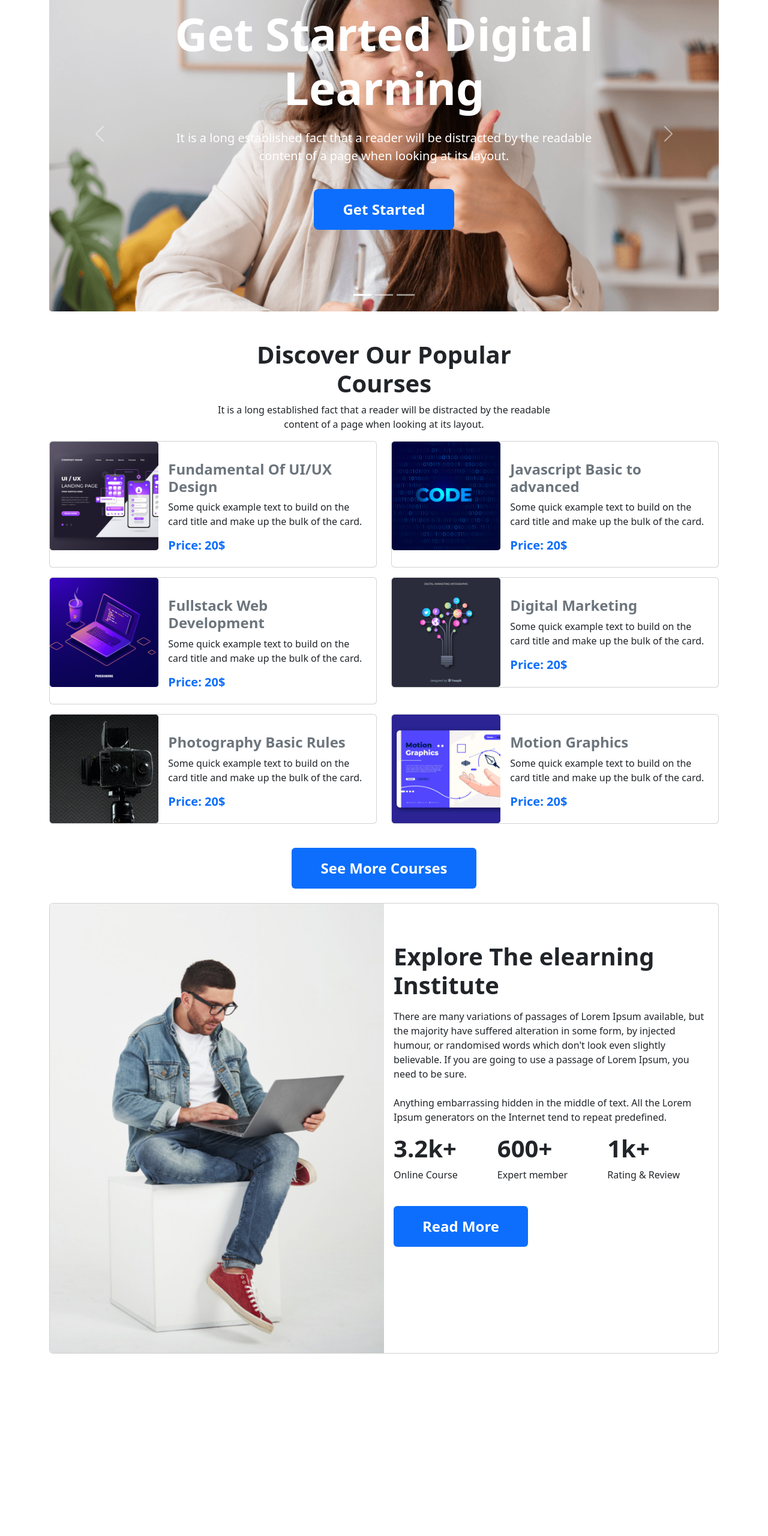
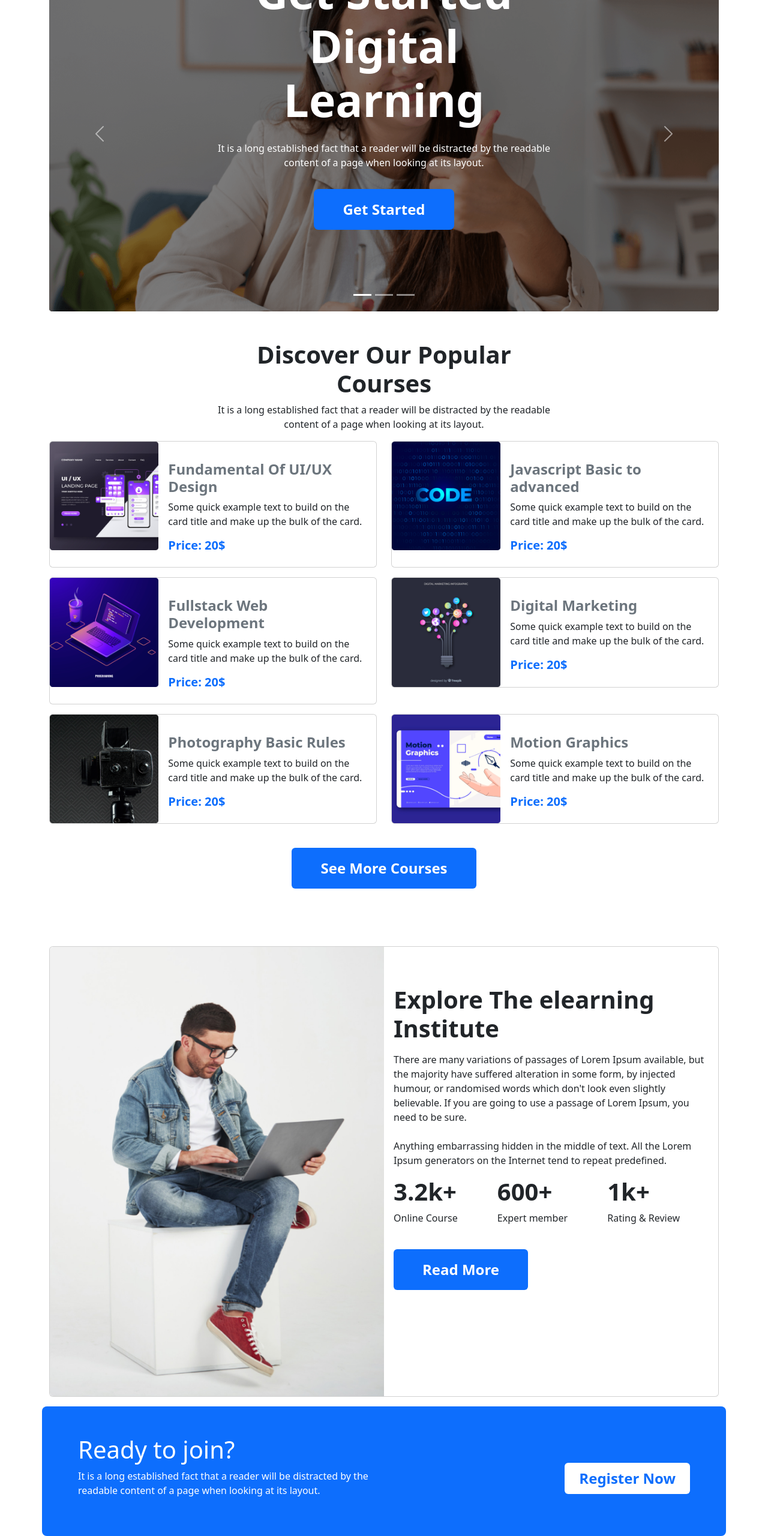
Before and after one commit to rohanhasan17/ed-tech-repo, a plain HTML site: page index.html in a window 1280 px wide. Shown: the part 173-2733 px from the top of the page at 60% size. Before the commit the page ends 2445 px from the top, so only its background shows below. Drawn offline with nearby package versions, Linux system fonts and the light colour scheme.

Commit message:
added register now section

```diff
--- a/index.html
+++ b/index.html
@@ -63,7 +63,29 @@
                 </div>
                 <div class="carousel-inner">
                     <div class="carousel-item active">
-                        <img src="images/cover/cover-1.png" class="d-block w-100" alt="...">
+                        <img src="images/cover/cover-1.png" class="d-block w-100" alt="..."
+                            style="filter: brightness(50%);">
+                        <div class="carousel-caption d-md-block">
+                            <div class="mb-lg-5 pb-lg-5 d-flex justify-content-center">
+                                <div class="w-75">
+                                    <h1 class="fw-bold" style="font-size:75px;">Get Started Digital Learning</h1>
+                                    <p class="mt-4">It is a long established fact that a reader will be distracted
+                                        by
+                                        the
+                                        readable
+                                        content of
+                                        a page when looking at its
+                                        layout.</p>
+                                    <button
+                                        class="bg-primary text-white border-0 py-lg-3 px-lg-5 rounded-3 fs-4 fw-semibold mt-3">Get
+                                        Started</button>
+                                </div>
+                            </div>
+                        </div>
+                    </div>
+                    <div class="carousel-item">
+                        <img src="images/cover/cover-3.jpg" class="d-block w-100" alt="..."
+                            style="filter: brightness(50%);">
                         <div class="carousel-caption d-none d-md-block">
                             <div class="mb-5 pb-5">
                                 <h1 class="fw-bold" style="font-size:75px;">Get Started Digital <br> Learning</h1>
@@ -80,24 +102,8 @@
                         </div>
                     </div>
                     <div class="carousel-item">
-                        <img src="images/cover/cover-3.jpg" class="d-block w-100" alt="...">
-                        <div class="carousel-caption d-none d-md-block">
-                            <div class="mb-5 pb-5">
-                                <h1 class="fw-bold" style="font-size:75px;">Get Started Digital <br> Learning</h1>
-                                <p class="fs-5 mt-4">It is a long established fact that a reader will be distracted by
-                                    the
-                                    readable <br>
-                                    content of
-                                    a page when looking at its
-                                    layout.</p>
-                                <button
-                                    class="bg-primary text-white border-0 py-3 px-5 rounded-3 fs-4 fw-semibold mt-4">Get
-                                    Started</button>
-                            </div>
-                        </div>
-                    </div>
-                    <div class="carousel-item">
-                        <img src="images/cover/cover-3.jpg" class="d-block w-100" alt="...">
+                        <img src="images/cover/cover-3.jpg" class="d-block w-100" alt="..."
+                            style="filter: brightness(50%);">
                         <div class="carousel-caption d-none d-md-block">
                             <div class="mb-5 pb-5">
                                 <h1 class="fw-bold" style="font-size:75px;">Get Started Digital <br> Learning</h1>
@@ -252,20 +258,20 @@
                 </div>
             </div>
             <div class="d-flex justify-content-center my-4">
-                <button class="bg-primary text-white fw-semibold fs-4 border-0 py-3 px-5 rounded-2">See More
+                <button class="bg-primary text-white fw-semibold fs-4 border-0 py-3 px-5 rounded-2 mb-5">See More
                     Courses</button>
             </div>
         </section>
         <!-- courses section end -->
 
         <!-- laptop man section start-->
-        <section class="container">
+        <section class="container mt-5">
             <div class="row">
                 <div class="col">
                     <div class="card mb-3 w-100">
                         <div class="row g-0">
                             <div class="col-md-6">
-                                <img src="images/working.png" class="img-fluid rounded-start" alt="...">
+                                <img src="images/working.png" class="img-fluid rounded-start h-100" alt="...">
                             </div>
                             <div class="col-md-6">
                                 <div class="card-body mt-5">
@@ -314,6 +320,31 @@
         </section>
         <!-- laptop man section start-->
 
+        <!-- Register now section start -->
+        <section class="container
+        bg-primary text-white rounded-3">
+            <div class="row p-5">
+                <div class="col col-lg-6 col-12">
+                    <div>
+                        <h1>Ready to join?</h1>
+                        <p>It is a long established fact that a reader will be distracted by the
+                            readable content of a
+                            page
+                            when looking at its
+                            layout.</p>
+                    </div>
+                </div>
+                <div class="col col-lg-6 col-12 m-auto">
+                    <div class="d-lg-flex justify-content-end">
+                        <button
+                            class="bg-white text-primary fw-semibold fs-4 border-0 py-2 px-4 rounded-2 mt-4">Register
+                            Now</button>
+                    </div>
+                </div>
+            </div>
+        </section>
+        <!-- Register now section end -->
+
 
 
 
```
